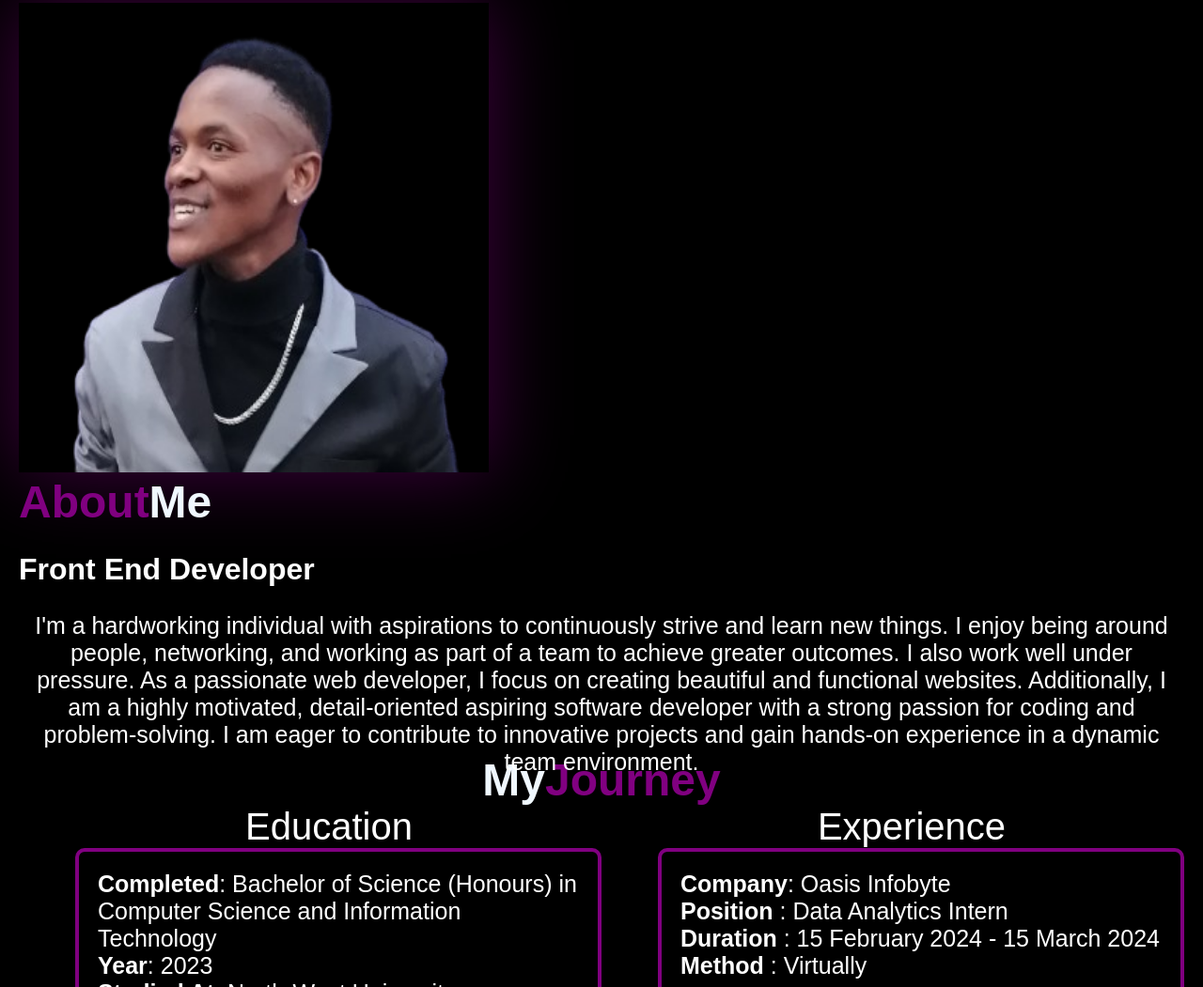
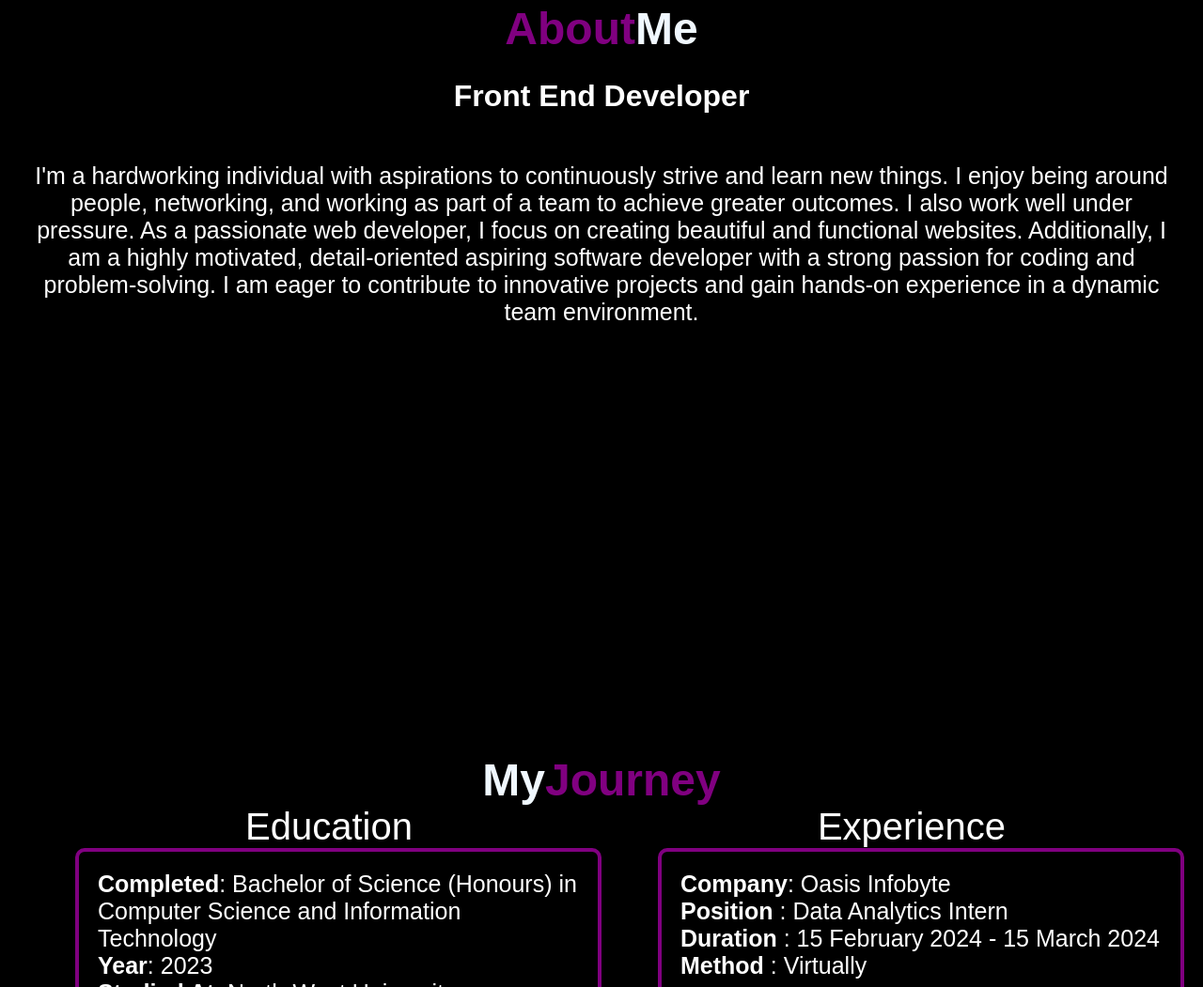
Before and after one commit to Cryslender/Cryslender.github.io, a website: page index.html in a window 1280 px wide. Shown: the part 921-1972 px from the top of the page at 94% size. Drawn offline with Linux system fonts and the light colour scheme.

Commit message:
Update index.html

```diff
--- a/index.html
+++ b/index.html
@@ -52,20 +52,11 @@
         </div>
 
         <div id="about">
-            <span class="me">
-                <span class="left">
-                    <img src="Img\profile.png" alt="Myself" class="profile">
-                </span>
-
-                <span class="left">
-                    <span class="headingMe">About <span style="color:aliceblue;">Me </span> </span>
-                    <h2 class="aboutme">Front End Developer</h2>
-                    <p class="summary">I'm a hardworking individual with aspirations to continuously strive and learn new things. I enjoy being around people, networking, and working as part of a team to achieve greater outcomes. I also work well under pressure. As a passionate web developer, I focus on creating beautiful and functional websites. Additionally, I am a highly motivated, detail-oriented aspiring software developer with a strong passion for coding and problem-solving. I am eager to contribute to innovative projects and gain hands-on experience in a dynamic team environment.
-                    </p>
-                </span>
-            </span>
+            <span class="headingMe">About <span style="color:aliceblue;">Me </span> </span>
+            <h2 class="aboutme">Front End Developer</h2>
+            <p class="summary">I'm a hardworking individual with aspirations to continuously strive and learn new things. I enjoy being around people, networking, and working as part of a team to achieve greater outcomes. I also work well under pressure. As a passionate web developer, I focus on creating beautiful and functional websites. Additionally, I am a highly motivated, detail-oriented aspiring software developer with a strong passion for coding and problem-solving. I am eager to contribute to innovative projects and gain hands-on experience in a dynamic team environment.
+            </p>
         </div>
-
 
         <div id="education">
             <span class="heading"><span style="color:aliceblue;">My </span> Journey</span>
```
